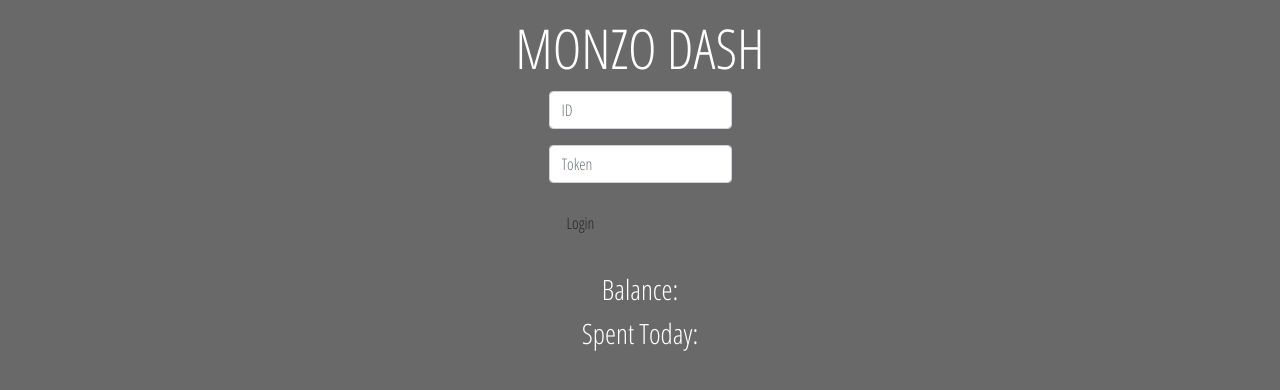
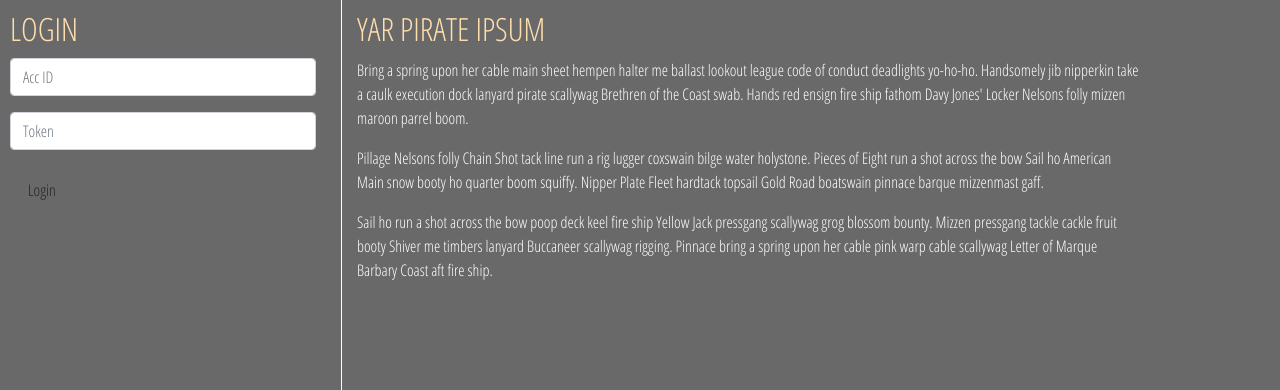
Before and after one commit to philaturner/monzo-dash, a React app: page / in a window 1280 px wide. Shown: the top 390 px of the page. Built offline with nearby package versions, Linux system fonts and the light colour scheme.

Commit message:
add basic login handler with fake methods

```diff
--- a/src/index.css
+++ b/src/index.css
@@ -1,6 +1,27 @@
 body {
   font-family: 'Open Sans Condensed', sans-serif;
   background: #696969;
+}
+
+.container{
+  margin: 0px;
+  padding: 0px;
+  width: 100%;
+  display: flex;
+}
+
+.left-nav{
+  flex: 1;
+  border-right: 1px solid white;
+  max-width: 30%;
+  height: 100vh;
+  padding-right: 15px;
+
+}
+
+.right-content{
+  padding-left: 5px;
+  flex: 2;
 }
 
 .center {
@@ -11,16 +32,17 @@
 
 h1, h2, h3, h4, p {
   color: white;
-  margin: auto;
-  width: 50%;
-  text-align: center;
   margin-top: 10px;
+  margin-left: 10px;
 }
 
-h1 {
-  margin-top: 15px;
-  font-size: 55px;
+h1, h2{
   text-transform: uppercase;
+  color: navajowhite;
+}
+
+h4{
+  line-height: 20px;
 }
 
 button {
@@ -28,9 +50,7 @@
 }
 
 .form-horizontal {
-  margin: auto;
-  display: table;
-  margin-top: 10px;
+  margin: 10px;
 }
 
 .col-sm-0 {
--- a/src/index.js
+++ b/src/index.js
@@ -2,31 +2,57 @@
 import ReactDOM from 'react-dom';
 import './index.css';
 import { ButtonToolbar, Form, FormGroup, Col, ControlLabel, FormControl, Checkbox, Button } from 'react-bootstrap';
-import MonzoApi from './monzo-api.js';
 import MonzoAPI from './monzo-api.js';
 
-class Buttons extends React.Component{
+class Balance extends React.Component{
 	render(){
-		return(
-			<div className="center">
-			<ButtonToolbar>
-				{/* <button className = "btn btn-success" onClick={this.props.login}>
-						Login
-				</button>
-				<button className = "btn btn-warning" onClick={this.props.clear}>
-						Clear
-				</button> */}
-				</ButtonToolbar>
+			return(
+				<div>
+					<h2>Summary</h2>
+					<h4>Balance: £{this.props.balance}</h4>
+					<h4>Spent Today: £{this.props.spend_today}</h4>
+					<h4>Transactions: {this.props.transaction_count}</h4>
+					<h4>Total Value: £{this.props.transaction_total_value|0}</h4>
+				</div>
+			)
+		}
+	}
+
+class LoginForm extends React.Component{
+	render(){
+			return(
+				<div className = "login-form">
+				<h2>Login</h2>
+				<Form horizontal>
+				<FormGroup controlId="formHorizontalEmail">
+					<Col sm={30}>
+						<FormControl type="text" placeholder="Acc ID" />
+					</Col>
+				</FormGroup>
+
+				<FormGroup controlId="formHorizontalPassword">
+					<Col sm={30}>
+						<FormControl type="password" placeholder="Token" />
+					</Col>
+				</FormGroup>
+
+				<FormGroup>
+					<Col smOffset={5} sm={30}>
+						<Button onClick = {this.props.loginHandler}>Login</Button>
+					</Col>
+				</FormGroup>
+			</Form>
 			</div>
-		)
+			)
+		}
 	}
-}
 
 class Main extends React.Component{
 	constructor(){
 		super();
 			this.state = {
-				monzoData: {}
+				monzoData: {},
+				loggedIn: false
 			}
 		}
 
@@ -35,10 +61,15 @@
 		let data = new MonzoAPI();
 		data.setBalance();
 		data.setSpendToday();
+		data.setTransCount();
+		data.setTotalTransValue();
 		this.setState({
+			loggedIn: true,
 			monzoData: data,
 			balance: data.balance,
-			spend_today: data.spend_today
+			spend_today: data.spend_today,
+			transaction_count: data.transaction_count,
+			transaction_total_value: data.transaction_total_value
 		})
 	}
 
@@ -52,30 +83,30 @@
 
 	render() {
 		return(
-	 	<div>
-			<h1>MONZO DASH</h1>
-			<Form horizontal>
-				<FormGroup controlId="formHorizontalEmail">
-					<Col sm={30}>
-						<FormControl type="text" placeholder="ID" />
-					</Col>
-				</FormGroup>
-
-				<FormGroup controlId="formHorizontalPassword">
-					<Col sm={30}>
-						<FormControl type="password" placeholder="Token" />
-					</Col>
-				</FormGroup>
-
-				<FormGroup>
-					<Col smOffset={5} sm={30}>
-						<Button onClick = {this.login}>Login</Button>
-					</Col>
-				</FormGroup>
-			</Form>
-			<h3>Balance: {this.state.balance}</h3>
-			<h3>Spent Today: {this.state.spend_today}</h3>
-		  </div>
+	 	<div className = "container">
+		 <div className= "left-nav">
+			{this.state.loggedIn
+			 ?
+				<Balance
+					loggedIn = {this.state.loggedIn}
+					balance = {this.state.balance}
+					spend_today = {this.state.spend_today}
+					transaction_count = {this.state.transaction_count}
+					transaction_total_value = {this.state.transaction_total_value}
+				/>
+				:
+				<LoginForm
+					loginHandler = {this.login}
+				/>
+			}
+			</div>
+				<div className = "right-content">
+					<h2>Yar Pirate Ipsum</h2>
+					<p>Bring a spring upon her cable main sheet hempen halter me ballast lookout league code of conduct deadlights yo-ho-ho. Handsomely jib nipperkin take a caulk execution dock lanyard pirate scallywag Brethren of the Coast swab. Hands red ensign fire ship fathom Davy Jones' Locker Nelsons folly mizzen maroon parrel boom.</p>
+					<p>Pillage Nelsons folly Chain Shot tack line run a rig lugger coxswain bilge water holystone. Pieces of Eight run a shot across the bow Sail ho American Main snow booty ho quarter boom squiffy. Nipper Plate Fleet hardtack topsail Gold Road boatswain pinnace barque mizzenmast gaff.</p>
+					<p>Sail ho run a shot across the bow poop deck keel fire ship Yellow Jack pressgang scallywag grog blossom bounty. Mizzen pressgang tackle cackle fruit booty Shiver me timbers lanyard Buccaneer scallywag rigging. Pinnace bring a spring upon her cable pink warp cable scallywag Letter of Marque Barbary Coast aft fire ship.</p>
+				</div>
+			</div>
 		);
 	}
 }
--- a/src/monzo-api.js
+++ b/src/monzo-api.js
@@ -1,8 +1,9 @@
-import testJson from './test.json'
+import balanceJSON from './balance.json'
+import transJSON from './trans.json'
 
 export default class MonzoAPI {
 	constructor(){
-		this.data = testJson;
+		this.data = balanceJSON;
 	}
 
 	setBalance = () => {
@@ -12,4 +13,22 @@
 	setSpendToday = () => {
 		this.spend_today = Math.abs(this.data.spend_today)/100;
 	}
+
+	setTransCount = () => {
+		let rawTransactions = transJSON;
+		let counter = 0;
+		Object.entries(rawTransactions.transactions).forEach(([key, value]) => {
+			if(value.include_in_spending) counter++;
+		});
+		this.transaction_count = counter;
+	}
+
+	setTotalTransValue = () => {
+		let rawTransactions = transJSON;
+		let total = 0;
+		Object.entries(rawTransactions.transactions).forEach(([key, value]) => {
+			if(value.include_in_spending) total += (Math.abs(value.amount)/100)
+		});
+		this.transaction_total_value = total;
+	}
 }
```
Also changed, not shown: src/balance.json (renamed from src/test.json), 1 other file.
